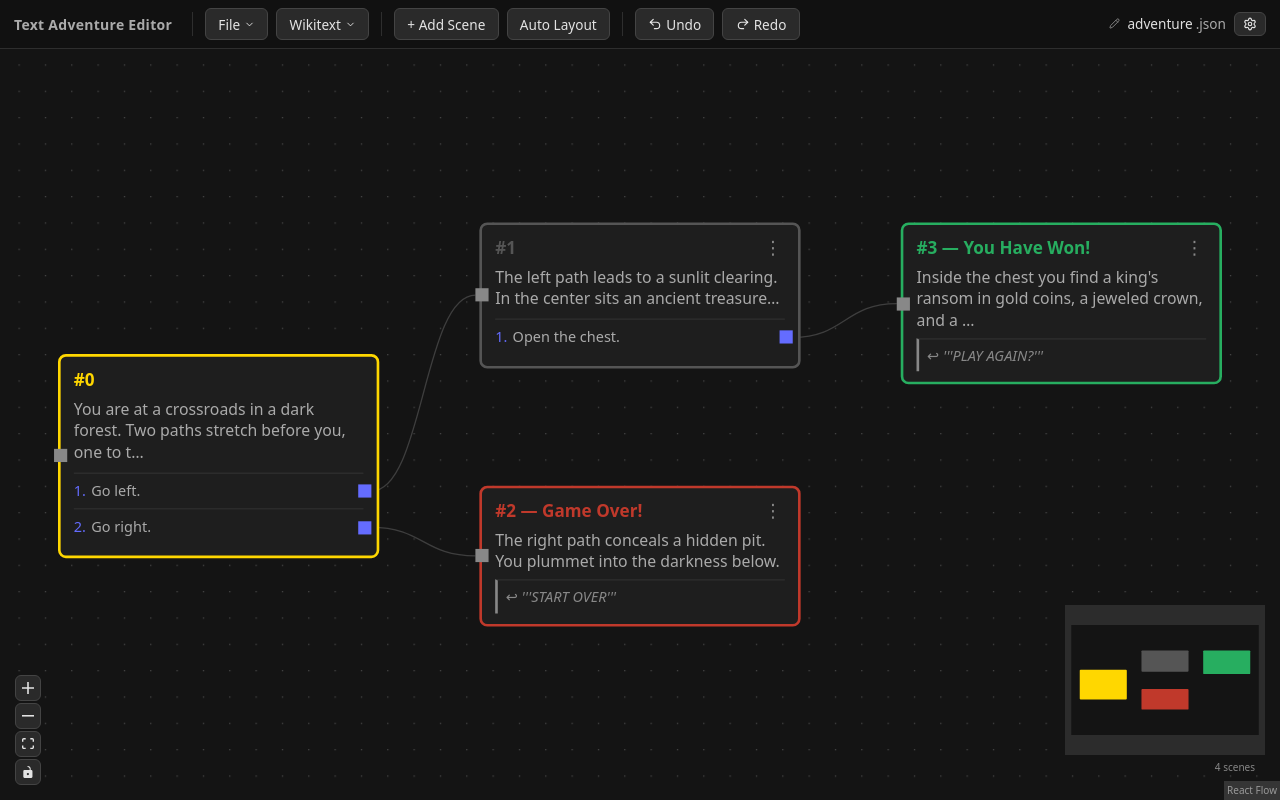
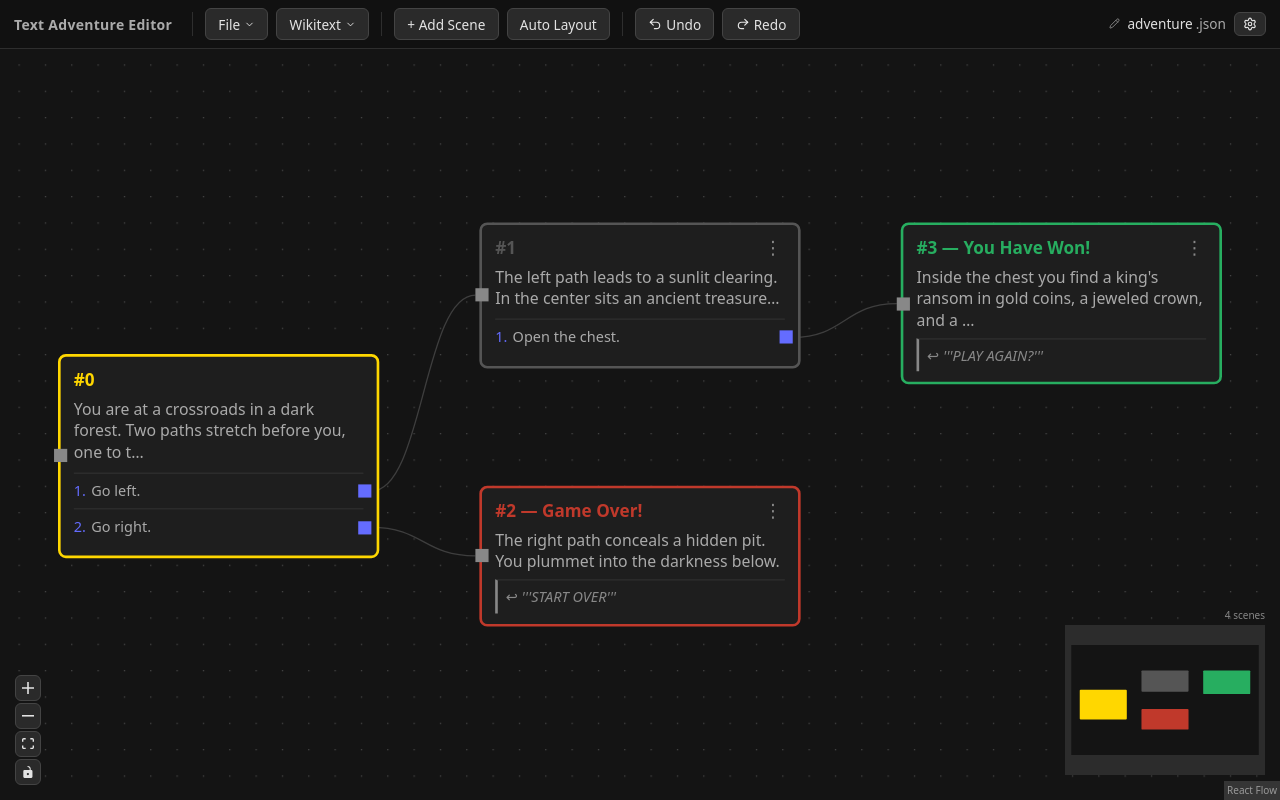
Before and after one commit to nobodyhome365/wiki-text-adventure-ui, a React (Vite) app: page / in a window 1280 px wide. Built offline with nearby package versions, Linux system fonts and the light colour scheme.

Commit message:
minimap and scene num positioning

```diff
--- a/src/App.jsx
+++ b/src/App.jsx
@@ -381,19 +381,19 @@ export default function App() {
           >
             <Background />
             <Controls />
-            <MiniMap
-              pannable
-              style={{ bottom: 30 }}
-              nodeColor={node => getNodeColor(node.data.numericId, node.data.isEnding, node.data.isGoodEnding)}
-            />
             <Panel
               position="bottom-right"
-              style={{ bottom: 8, right: 10, pointerEvents: 'none' }}
+              style={{ bottom: 160, right: 0, pointerEvents: 'none' }}
             >
               <span style={{ fontSize: 10, color: 'var(--text-faint)' }}>
                 {nodes.length} scene{nodes.length !== 1 ? 's' : ''}
               </span>
             </Panel>
+            <MiniMap
+              pannable
+              style={{ bottom: 10 }}
+              nodeColor={node => getNodeColor(node.data.numericId, node.data.isEnding, node.data.isGoodEnding)}
+            />
           </ReactFlow>
         </div>
 
@@ -430,7 +430,7 @@ export default function App() {
       {saveFlash && (
         <div style={{
           position: 'fixed',
-          bottom: 24,
+          top: 60,
           left: '50%',
           transform: 'translateX(-50%)',
           backgroundColor: 'var(--bg-primary)',
```
